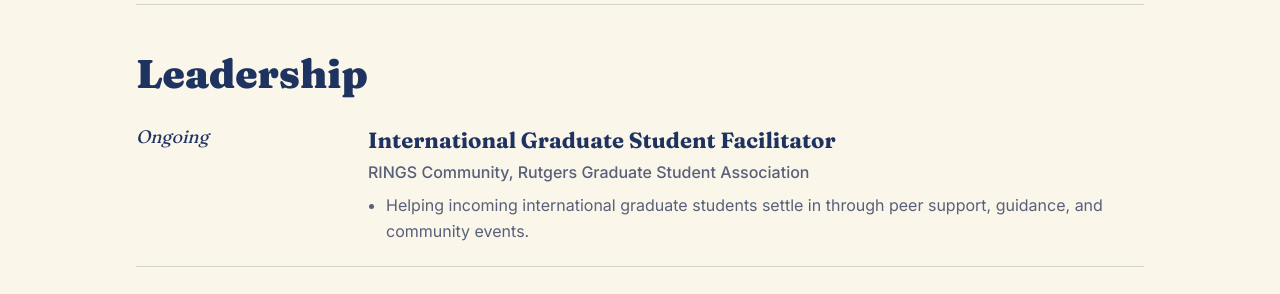
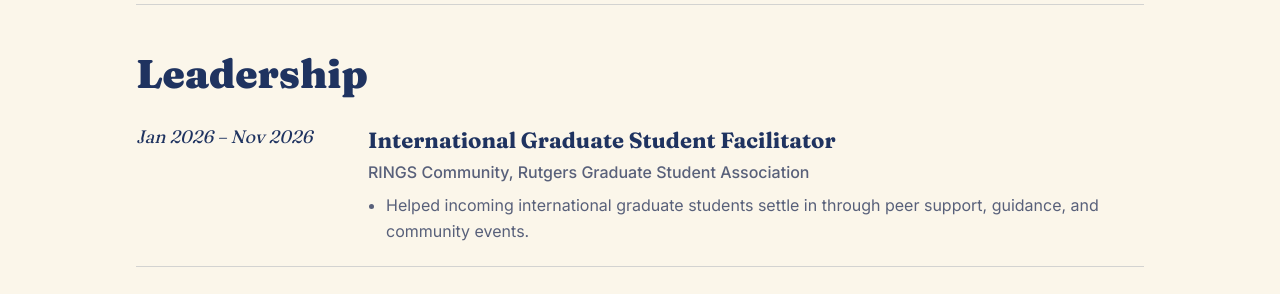
Before and after one commit to SinchanaShylajaArun/sinchana-portfolio, a Next.js app: page / in a window 1280 px wide. Shown: the part 5540-5834 px from the top of the page. Built offline with nearby package versions, Linux system fonts and the light colour scheme.

Commit message:
RINGS facilitator: Jan 2026 – Nov 2026
Co-Authored-By: Claude Opus 5.5 <noreply@anthropic.com>

```diff
--- a/data/resume.ts
+++ b/data/resume.ts
@@ -282,9 +282,9 @@ export const leadership: Role[] = [
   {
     title: "International Graduate Student Facilitator",
     org: "RINGS Community, Rutgers Graduate Student Association",
-    when: "Ongoing",
+    when: "Jan 2026 – Nov 2026",
     bullets: [
-      "Helping incoming international graduate students settle in through peer support, guidance, and community events.",
+      "Helped incoming international graduate students settle in through peer support, guidance, and community events.",
     ],
   },
 ];
--- a/lib/rag/chunks.ts
+++ b/lib/rag/chunks.ts
@@ -113,7 +113,7 @@ export function buildChunks(): Chunk[] {
       title: r.title,
       section: "Leadership",
       href: "#experience",
-      text: sentence([`Leadership: ${r.title}, ${r.org}.`, ...r.bullets]),
+      text: sentence([`Leadership: ${r.title}, ${r.org}, ${r.when}.`, ...r.bullets]),
     });
   }
 
```
